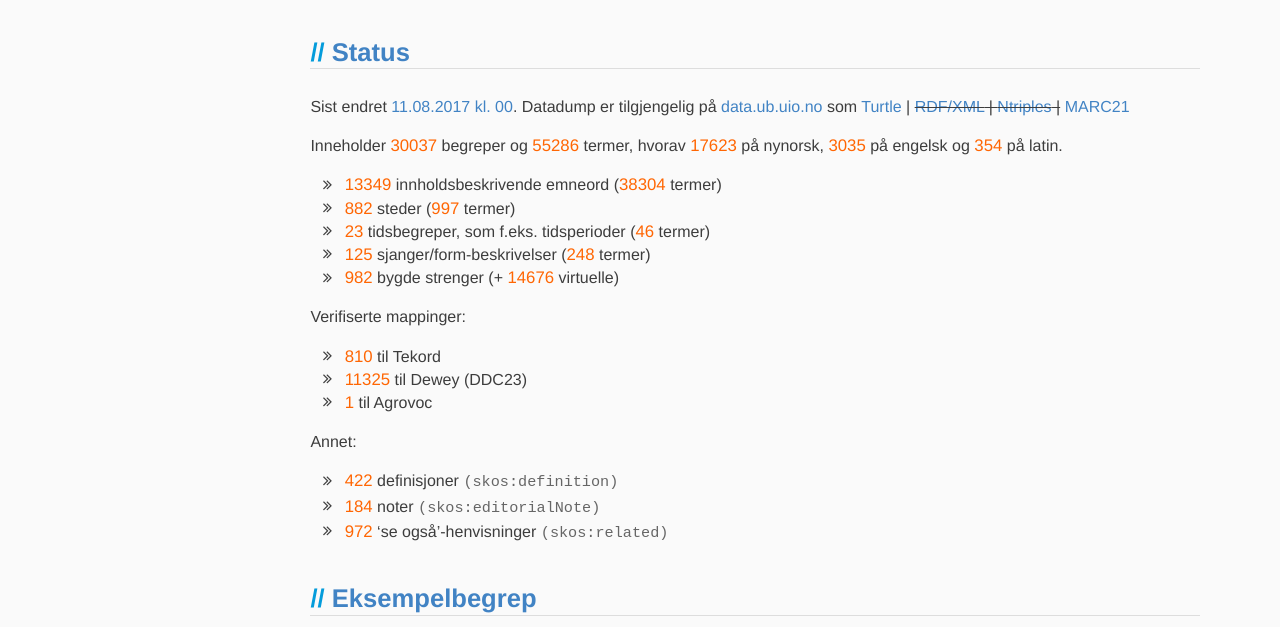
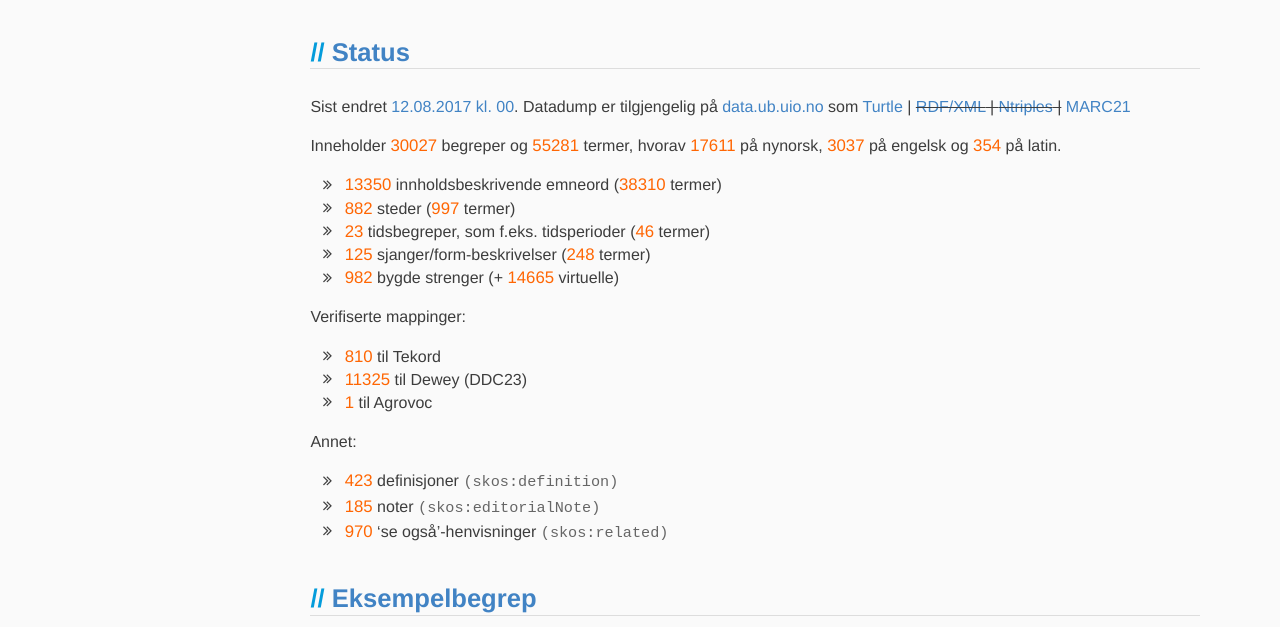
Before and after one commit to realfagstermer/realfagstermer.github.io, a Jekyll site: the page built from index.html, in a window 1280 px wide and 900 px high. Shown: the part 174-801 px from the top of the window. Built offline with Jekyll 4.4.1, drawn with Linux system fonts in a browser that asks for light colours; nearby versions of some CDN libraries; library files that are not in the unit come from our copies.

Commit message:
Update stats

```diff
--- a/_data/stats_current.json
+++ b/_data/stats_current.json
@@ -1,6 +1,6 @@
 {
-  "concepts": 30037,
-  "conceptsWithoutStrings": 14379,
+  "concepts": 30027,
+  "conceptsWithoutStrings": 14380,
   "facets": {
     "CompoundConcept": {
       "concepts": 982,
@@ -57,22 +57,22 @@
     },
     "Topic": {
       "altLabels": {
-        "en": 505,
+        "en": 506,
         "la": 24,
-        "nb": 4043,
-        "nn": 5162
+        "nb": 4058,
+        "nn": 5175
       },
-      "concepts": 13349,
+      "concepts": 13350,
       "prefLabels": {
-        "en": 2474,
+        "en": 2475,
         "la": 329,
-        "nb": 13347,
-        "nn": 12420
+        "nb": 13348,
+        "nn": 12395
       },
-      "terms": 38304
+      "terms": 38310
     },
     "VirtualCompoundConcept": {
-      "concepts": 14676,
+      "concepts": 14665,
       "prefLabels": {},
       "terms": 0
     }
@@ -80,11 +80,11 @@
   "features": {
     "broadMatch": 1538,
     "closeMatch": 4587,
-    "definition": 422,
-    "editorialNote": 184,
+    "definition": 423,
+    "editorialNote": 185,
     "exactMatch": 3540,
     "narrowMatch": 0,
-    "related": 972,
+    "related": 970,
     "relatedMatch": 2869
   },
   "mappings": {
@@ -93,11 +93,11 @@
     "tekord": 810
   },
   "terms": {
-    "_sum": 55286,
-    "en": 3035,
+    "_sum": 55281,
+    "en": 3037,
     "la": 354,
-    "nb": 34274,
-    "nn": 17623
+    "nb": 34279,
+    "nn": 17611
   },
-  "ts": 1502410344
+  "ts": 1502496675
 }
```
Also changed, not shown: _data/stats.json.
